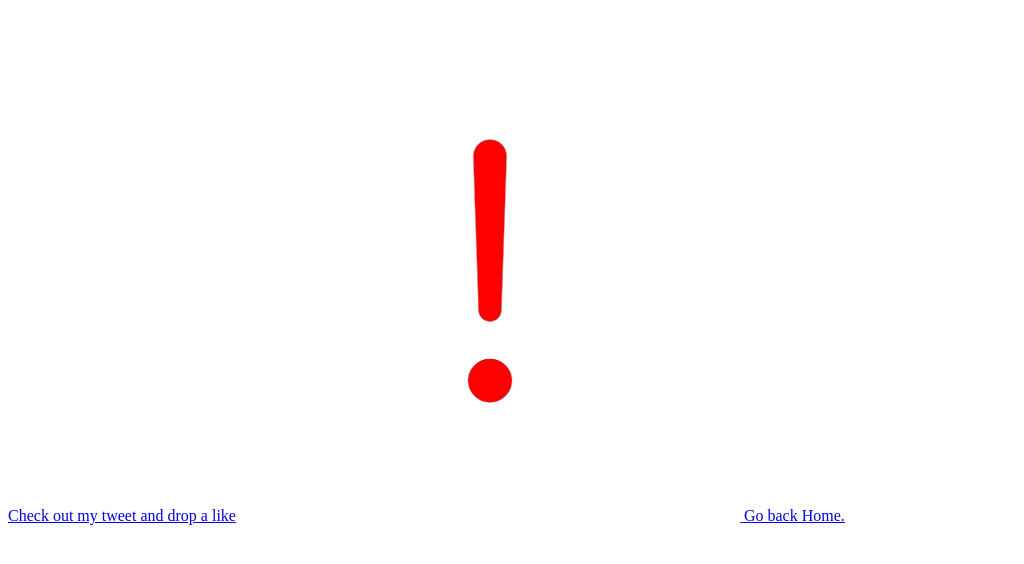
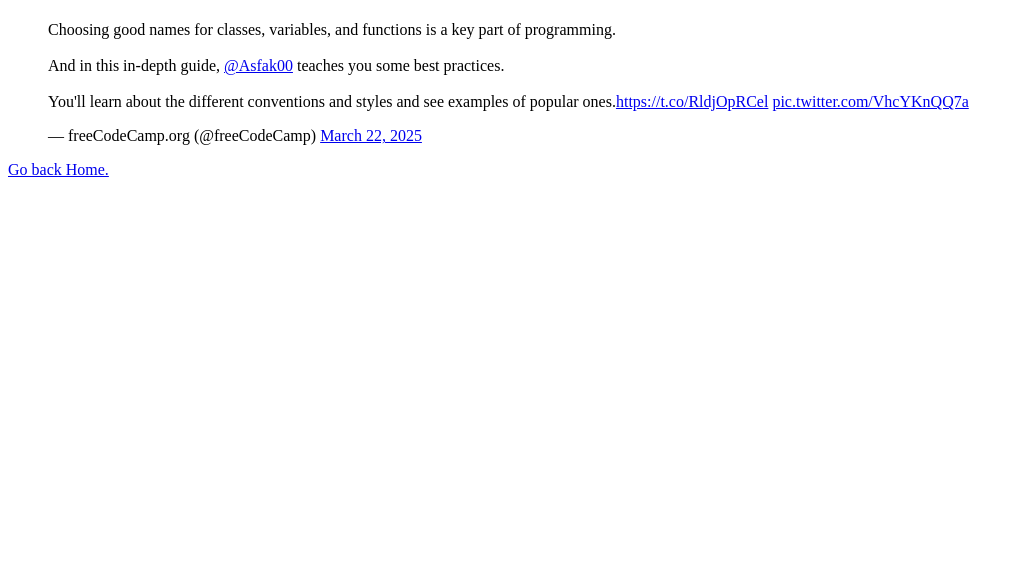
Before and after one commit to Korkoe27/My_First_Portfolio, a plain HTML site: page html_basic/tweets.html in a window 1280 px wide. Shown: the whole page, without its empty margins (0-1024 px from the left). Drawn offline with Linux system fonts and the light colour scheme.

Commit message:
embedded link in html

```diff
--- a/html_basic/tweets.html
+++ b/html_basic/tweets.html
@@ -16,11 +16,11 @@
     <p></p>
 
 
-    <a href="https://x.com/mr_korkoe/status/1921145817773097250" target="_blank" class="">Check out my tweet and drop a like</a>
+<blockquote class="twitter-tweet"><p lang="en" dir="ltr">Choosing good names for classes, variables, and functions is a key part of programming.<br><br>And in this in-depth guide, <a href="https://twitter.com/Asfak00?ref_src=twsrc%5Etfw">@Asfak00</a> teaches you some best practices.<br><br>You&#39;ll learn about the different conventions and styles and see examples of popular ones.<a href="https://t.co/RldjOpRCel">https://t.co/RldjOpRCel</a> <a href="https://t.co/VhcYKnQQ7a">pic.twitter.com/VhcYKnQQ7a</a></p>&mdash; freeCodeCamp.org (@freeCodeCamp) <a href="https://twitter.com/freeCodeCamp/status/1903537427190337805?ref_src=twsrc%5Etfw">March 22, 2025</a></blockquote> <script async src="https://platform.twitter.com/widgets.js" charset="utf-8"></script>
 
-    <a href="" class="">
+    <!-- <a href="" class="">
         <img src="exclamation-mark.png" alt="" class="">
-    </a>
+    </a> -->
 
     <a href="index.html" class="">Go back Home.</a>
 </body>
```
